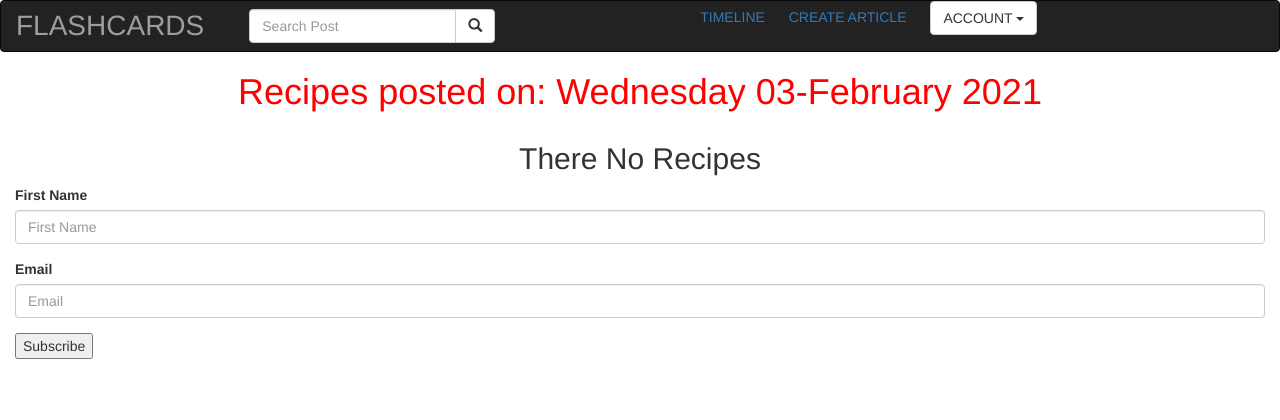
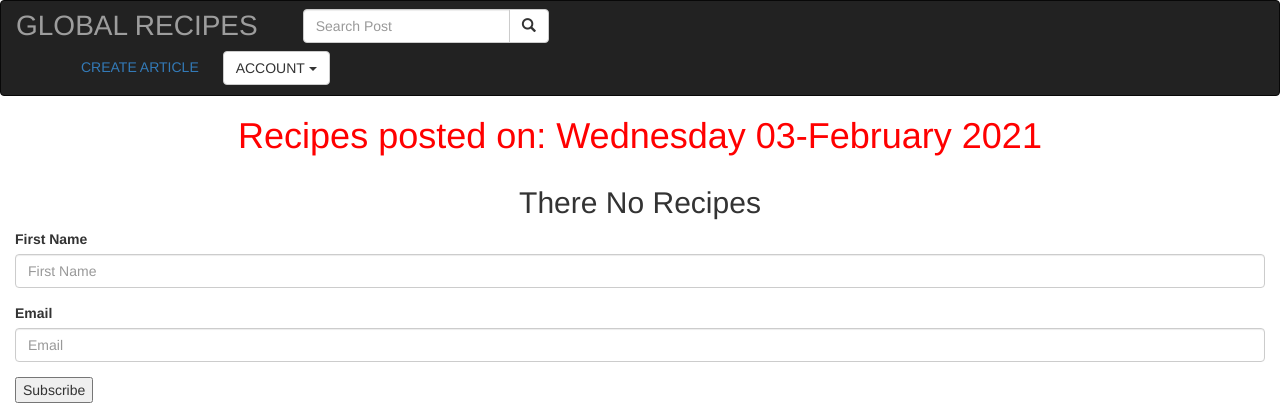
Before and after one commit to Cynthia-Kitili/Recipe, a Django app: page / in a window 1280 px wide. Shown: the top 420 px of the page. Run offline with Django 3.2, Linux system fonts and the light colour scheme; the visitor is signed in with stand-in values (Sample User, id 1); data that the repository does not hold is empty; some libraries are stand-ins or nearby versions.

Commit message:
add changes to display

```diff
--- a/recipeapp/templates/navbar.html
+++ b/recipeapp/templates/navbar.html
@@ -11,7 +11,7 @@
     <nav class="navbar navbar-inverse">
         <div class="container-fluid">
             <div class="navbar-header">
-                <a class="navbar-brand logo" href=" / "><i class="fa fa-instagram" aria-hidden="true"></i> FLASHCARDS</a>
+                <a class="navbar-brand logo" href=" / "><i class="fa fa-instagram" aria-hidden="true"></i> GLOBAL RECIPES</a>
             </div>
             <!-- Search form -->
             <div class="col-md-4  navabr-right">
@@ -29,9 +29,6 @@
             <div class="col-sm-6 col-md-6">
                 {% if user.is_authenticated %}
                 <ul>
-                    <li>
-                        <a href="/">Timeline</a>
-                    </li>
 
                     <li>
                         <a href="{%url 'new-recipe'%}">Create Article</a>
```
